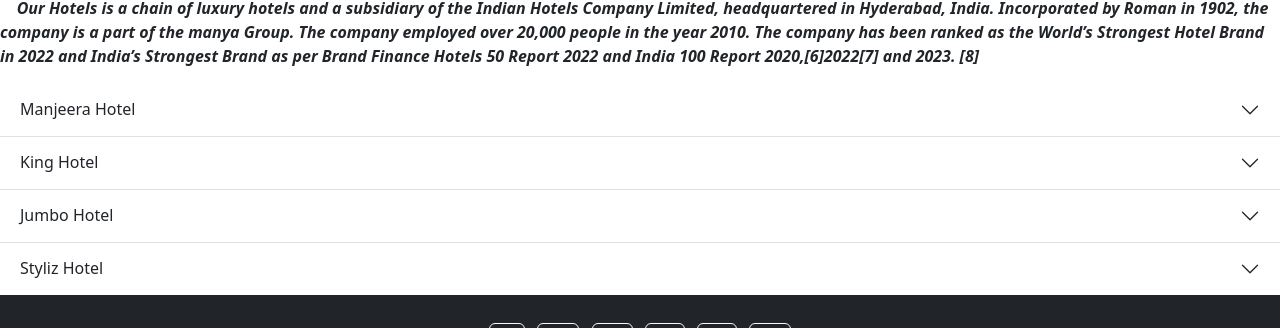
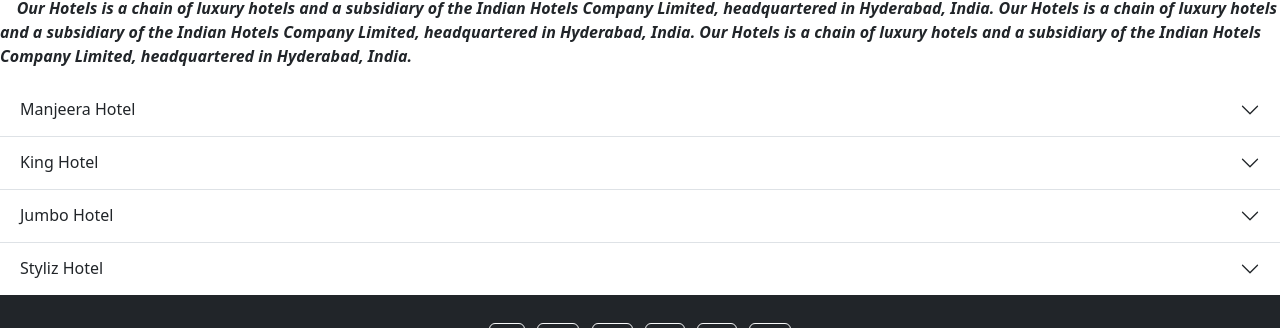
Before and after one commit to kavya-10/Nikki-Hotel, a plain HTML site: page index.html in a window 1280 px wide. Shown: the part 730-1058 px from the top of the page. Drawn offline with nearby package versions, Linux system fonts and the light colour scheme.

Commit message:
Update index.html

```diff
--- a/index.html
+++ b/index.html
@@ -94,11 +94,11 @@
     <h1 class="text-center text-decoration-underline mt-5">About <span class="text-primary">Hotels</span></h1>
     <p class="fs-6 fst-italic fw-bold">&nbsp;&nbsp;&nbsp; Our Hotels is a chain of luxury hotels and a subsidiary of
       the Indian Hotels Company Limited, headquartered in Hyderabad,
-       India. Incorporated by Roman in 1902, the company
-       is a part of the manya Group. The company employed over 20,000
-       people in the year 2010. The company has been ranked as the World’s
-        Strongest Hotel Brand in 2022 and India’s Strongest Brand as per Brand
-        Finance Hotels 50 Report 2022 and India 100 Report 2020,[6]2022[7] and 2023. [8]</p>
+       India. Our Hotels is a chain of luxury hotels and a subsidiary of
+      the Indian Hotels Company Limited, headquartered in Hyderabad,
+       India. Our Hotels is a chain of luxury hotels and a subsidiary of
+      the Indian Hotels Company Limited, headquartered in Hyderabad,
+       India.
     <div class="accordion accordion-flush" id="accordionFlushExample">
         <div class="accordion-item">
           <h2 class="accordion-header" id="flush-headingOne">
```
